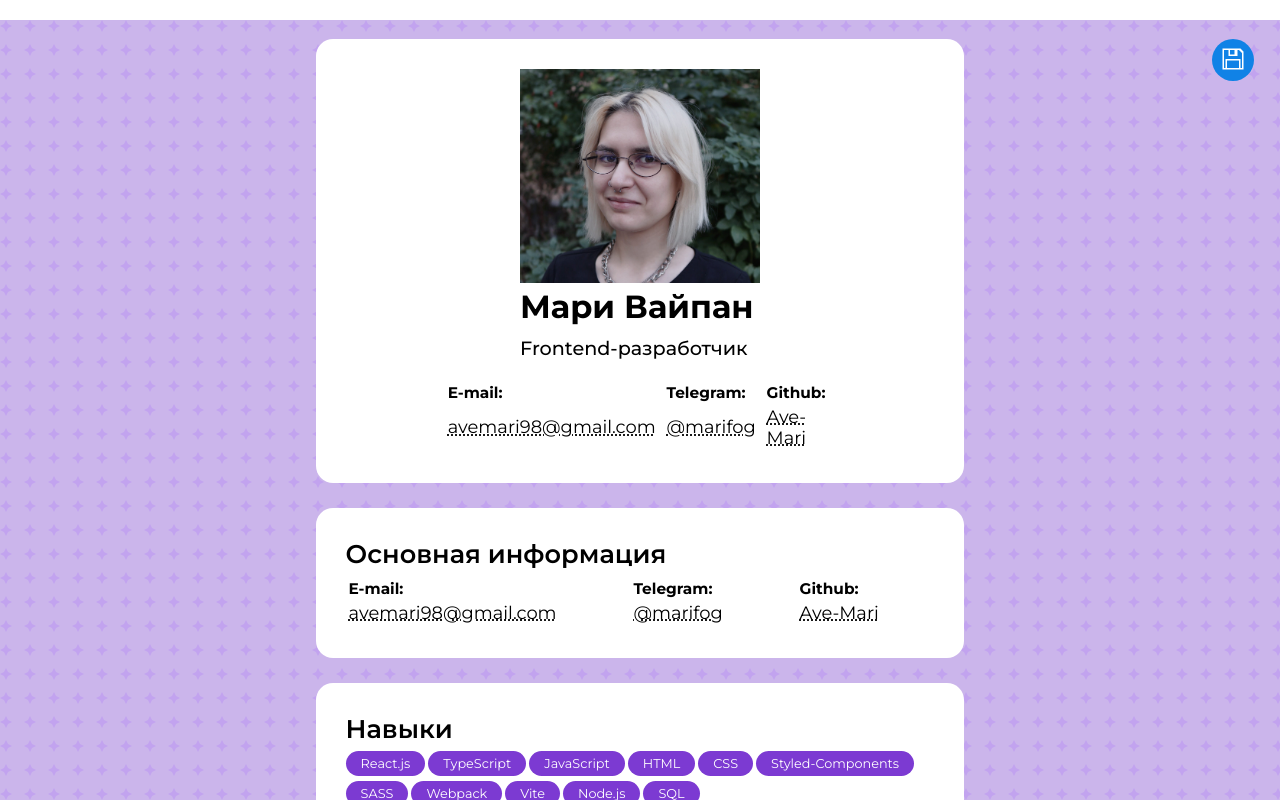
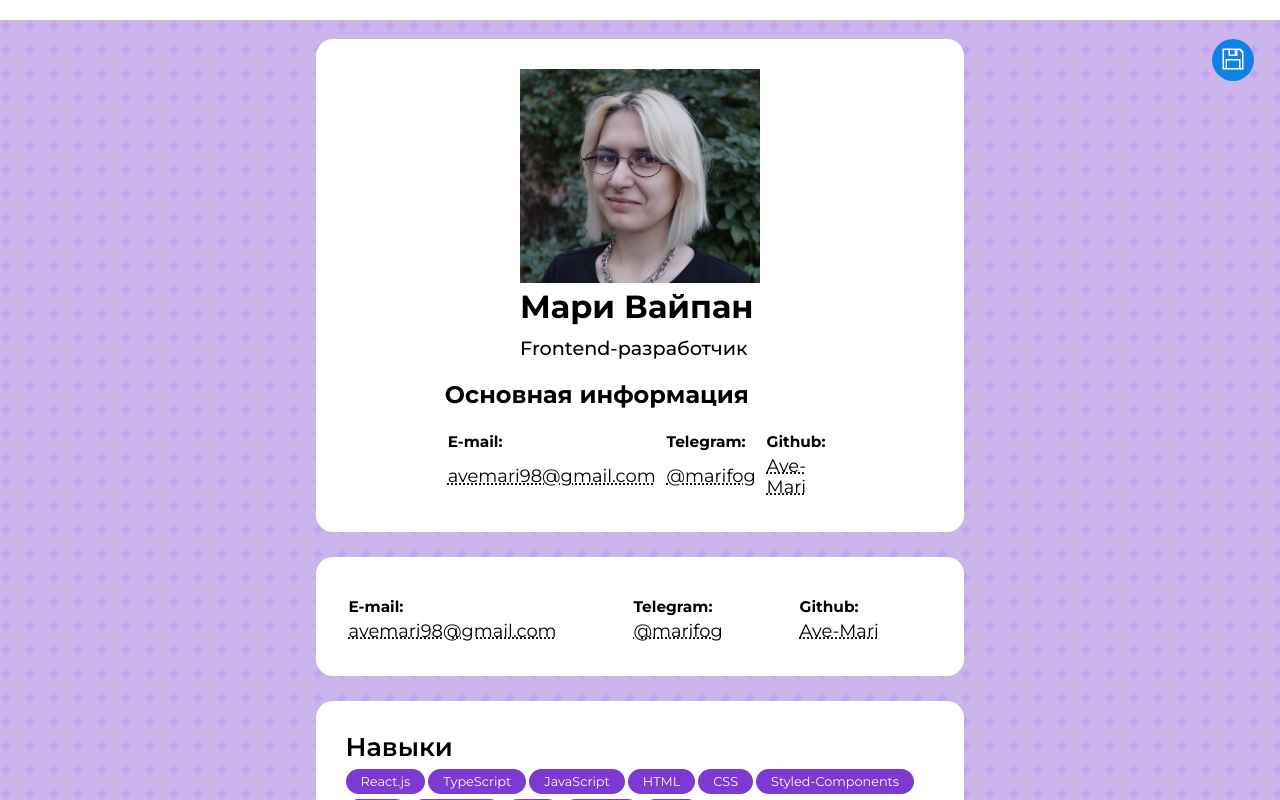
Before and after one commit to Ave-Mari/Mari-CV, a React app: page / in a window 1280 px wide. Shown: the top 800 px of the page. Built offline with nearby package versions, Linux system fonts and the light colour scheme; some icons are missing; the HTML template or start-up script is replaced by a standard one.

Commit message:
add h2 title for main section

```diff
--- a/src/App.tsx
+++ b/src/App.tsx
@@ -22,9 +22,9 @@ const App = () => {
       <MainSection
       name="Мари Вайпан"
       position='Frontend-разработчик'
+      title="Основная информация"
       />
         <Section
-      title="Основная информация"
       >
         <Table />
 
```
